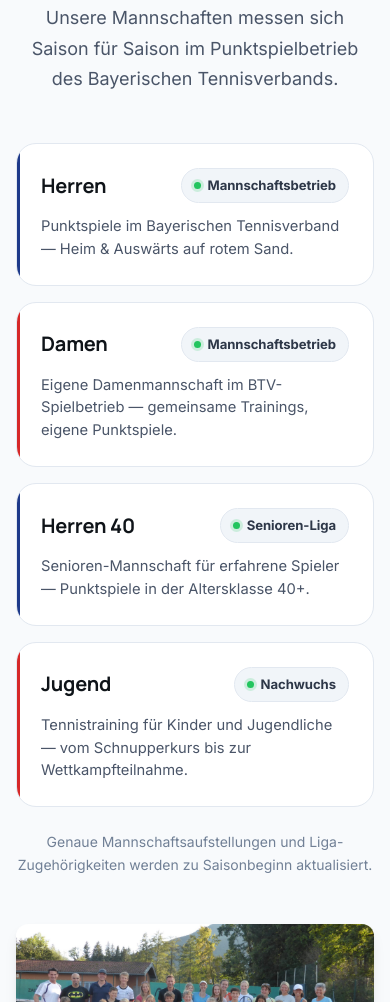
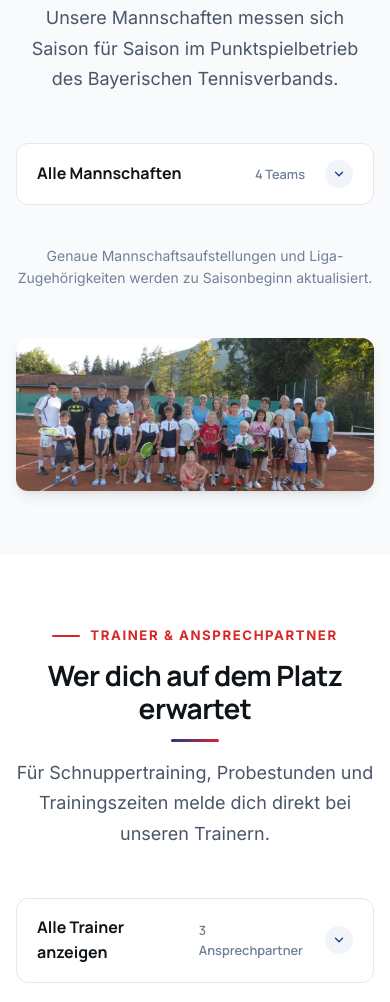
Before and after one commit to bastthonline-netizen/asv-grossholzhausen, a plain HTML site: page tennis.html in a window 390 px wide. Shown: the part 1630-2632 px from the top of the page. Drawn offline with Linux system fonts and the light colour scheme; files whose address does not match are found by name.

Commit message:
Stufe-A + Stufe-B Refactor + Mobile-Collapse + PDFs
- Hero-Bilder + Overlays auf allen 6 Seiten
- Button-System (scale-press, two-shadow), neue Easings
- Shadow-System (5 Stufen, two-layer Refactoring-UI-Technik)
- Hero kompakter (Padding, Counter-Animation)
- Section-Padding-Varianten + Vereinsfarben-Akzente

Fußball:
- 1./2. Herren-Cards: I/II-Pad raus, Liga-Badge neben H3
- Jugendmannschaften neu: 7 Cards mit Altersgruppen-Tag + Tagline
- Banner-Foto: Cropping fix (object-position center top)

Tennis:
- Mannschaften: H/D-Kreise raus, neue Tennis-Team-Cards mit Liga-Badge

Taekwondo:
- 5 Werte mit Inline-SVG-Icons + dezenter Nummer 01-05

Verein:
- Sportplatz statt historisches Foto, Mannschaftsfoto bei Mitgliedschaft
- Sponsor 2 & 3 entfernt, Hudson-Logo gefixt
- Infrastruktur als Foto-Header-Cards

Kontakt:
- Anfahrt als großer eigener Block (Text + Maps nebeneinander)
- Vollbreite-Maps am Ende entfernt

Mobile-Collapse:
- Jugend/Trainer (Fußball), Mannschaften/Trainer (Tennis) auf Mobile aufklappbar

PDFs:
- Aufnahmeantrag und Beitragsordnung von asv-grossholzhausen.de eingebunden
- Verlinkt in Mitgliedschaft-Buttons und FAQ

Co-Authored-By: Claude Opus 4.7 <noreply@anthropic.com>

```diff
--- a/css/style.css
+++ b/css/style.css
@@ -1974,6 +1974,79 @@ p { color: var(--text-mut); }
 }
 
 
+/* --- Mobile-Collapse (Aufklappbare Sektionen nur auf Mobile) --- */
+.m-collapse > summary {
+    display: none;
+    list-style: none;
+}
+
+.m-collapse > summary::-webkit-details-marker { display: none; }
+.m-collapse > summary::marker { content: ""; }
+
+@media (max-width: 768px) {
+    .m-collapse > summary {
+        display: flex;
+        align-items: center;
+        justify-content: space-between;
+        gap: var(--space-3);
+        width: 100%;
+        padding: var(--space-4) var(--space-5);
+        background: var(--weiss);
+        border: 1px solid var(--border);
+        border-radius: var(--radius);
+        font-family: var(--font-display);
+        font-weight: 700;
+        font-size: 1rem;
+        color: var(--grau-900);
+        cursor: pointer;
+        margin-bottom: var(--space-4);
+        transition: border-color 0.2s ease, box-shadow 0.2s ease, background 0.2s ease;
+    }
+
+    .m-collapse > summary:hover {
+        border-color: var(--blau);
+    }
+
+    .m-collapse[open] > summary {
+        background: rgba(30, 58, 138, 0.04);
+        border-color: var(--blau);
+        margin-bottom: var(--space-5);
+    }
+
+    .m-collapse > summary .m-collapse-icon {
+        display: flex;
+        align-items: center;
+        justify-content: center;
+        width: 28px;
+        height: 28px;
+        border-radius: 50%;
+        background: var(--grau-100);
+        color: var(--blau);
+        transition: transform 0.3s var(--ease-spring), background 0.2s ease, color 0.2s ease;
+        flex-shrink: 0;
+    }
+
+    .m-collapse > summary .m-collapse-icon svg {
+        width: 14px;
+        height: 14px;
+    }
+
+    .m-collapse[open] > summary .m-collapse-icon {
+        background: var(--blau);
+        color: var(--weiss);
+        transform: rotate(180deg);
+    }
+
+    .m-collapse > summary .m-collapse-count {
+        font-size: 0.8rem;
+        font-weight: 600;
+        color: var(--grau-500);
+        margin-left: auto;
+        margin-right: var(--space-2);
+    }
+}
+
+
 /* --- 23. Utilities --- */
 .text-center { text-align: center; }
 .mt-auto { margin-top: auto; }
--- a/js/script.js
+++ b/js/script.js
@@ -102,6 +102,29 @@
     updateScrollUI();
 
 
+    // --- 5b. Mobile-Collapse: details auf Mobile schließen (Desktop bleibt offen) ---
+    const mobileCollapseMq = window.matchMedia('(max-width: 768px)');
+    function syncMobileCollapse() {
+        document.querySelectorAll('details.m-collapse').forEach(function (d) {
+            if (mobileCollapseMq.matches) {
+                if (d.dataset.userToggled !== 'true') d.removeAttribute('open');
+            } else {
+                d.setAttribute('open', '');
+                d.dataset.userToggled = 'false';
+            }
+        });
+    }
+    document.querySelectorAll('details.m-collapse').forEach(function (d) {
+        d.addEventListener('toggle', function () {
+            if (mobileCollapseMq.matches) d.dataset.userToggled = 'true';
+        });
+    });
+    if (mobileCollapseMq.addEventListener) {
+        mobileCollapseMq.addEventListener('change', syncMobileCollapse);
+    }
+    syncMobileCollapse();
+
+
     // --- 6. FAQ-Accordion (eigenes Toggle für smooth Grid-Animation) ---
     document.querySelectorAll('.faq-trigger').forEach(function (trigger) {
         trigger.addEventListener('click', function () {
--- a/tennis.html
+++ b/tennis.html
@@ -98,7 +98,15 @@
                 </p>
             </div>
 
-            <div class="tennis-teams">
+            <details class="m-collapse" open>
+                <summary>
+                    <span>Alle Mannschaften</span>
+                    <span class="m-collapse-count">4 Teams</span>
+                    <span class="m-collapse-icon" aria-hidden="true">
+                        <svg viewBox="0 0 24 24" fill="none" stroke="currentColor" stroke-width="2.2" stroke-linecap="round" stroke-linejoin="round"><polyline points="6,9 12,15 18,9"/></svg>
+                    </span>
+                </summary>
+                <div class="tennis-teams">
                 <article class="tennis-team-card">
                     <header class="tennis-team-header">
                         <h4>Herren</h4>
@@ -130,7 +138,8 @@
                     </header>
                     <p>Tennistraining für Kinder und Jugendliche — vom Schnupperkurs bis zur Wettkampfteilnahme.</p>
                 </article>
-            </div>
+                </div>
+            </details>
 
             <p style="margin-top: 1.5rem; font-size: 0.875rem; color: var(--grau-500); text-align: center;">
                 Genaue Mannschaftsaufstellungen und Liga-Zugehörigkeiten werden zu
@@ -158,7 +167,15 @@
                 </p>
             </div>
 
-            <div class="trainer-grid">
+            <details class="m-collapse" open>
+                <summary>
+                    <span>Alle Trainer anzeigen</span>
+                    <span class="m-collapse-count">3 Ansprechpartner</span>
+                    <span class="m-collapse-icon" aria-hidden="true">
+                        <svg viewBox="0 0 24 24" fill="none" stroke="currentColor" stroke-width="2.2" stroke-linecap="round" stroke-linejoin="round"><polyline points="6,9 12,15 18,9"/></svg>
+                    </span>
+                </summary>
+                <div class="trainer-grid">
                 <div class="trainer-card">
                     <div class="trainer-photo">[Foto]</div>
                     <div class="trainer-info">
@@ -194,7 +211,8 @@
                         </div>
                     </div>
                 </div>
-            </div>
+                </div>
+            </details>
 
             <div class="note" style="margin-top: 2rem;">
                 <strong>Trainingszeiten:</strong> Spielzeiten und Trainingstermine kannst du
```
Also changed, not shown: fussball.html (+22 -4 lines), verein.html (+8 -6 lines), 2 other files.
